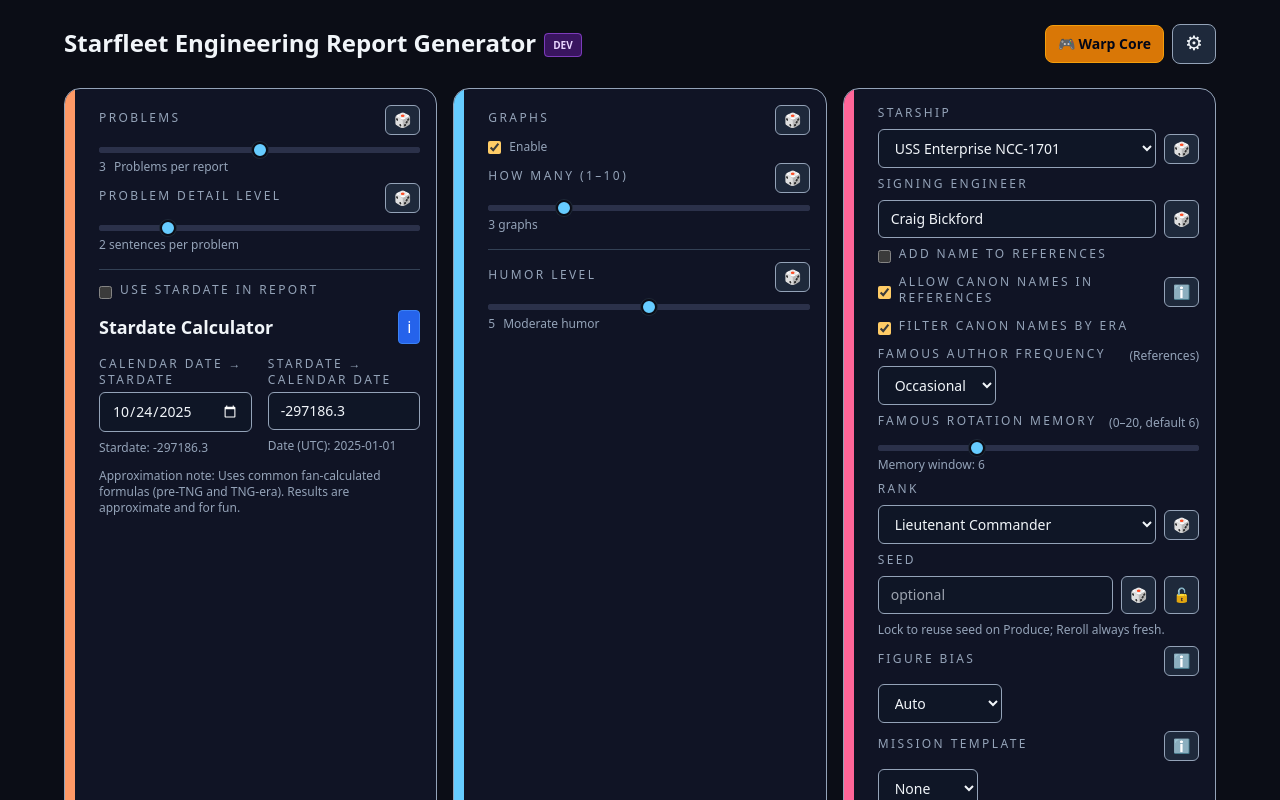
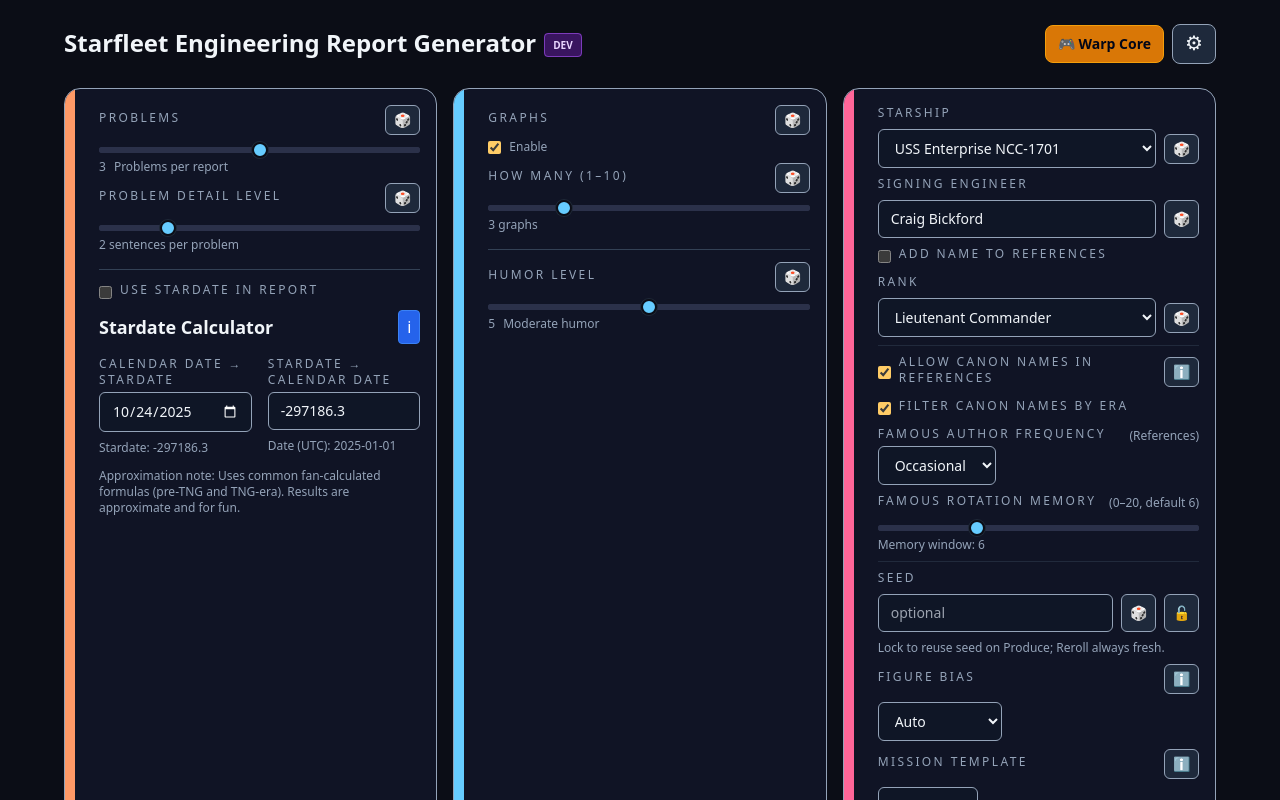
Before and after one commit to RocketMobster/warpcorereports, a React (Vite) app: page / in a window 1280 px wide. Shown: the top 800 px of the page. Built offline with nearby package versions, Linux system fonts and the light colour scheme; the HTML template or start-up script is replaced by a standard one.

Commit message:
fix: reorder controls - move Rank after Add Name to References, add section dividers

```diff
--- a/src/components/ReportControls.tsx
+++ b/src/components/ReportControls.tsx
@@ -774,6 +774,17 @@ export default function ReportControls({ onGenerate, onPreviewCrew, onRegenerate
               Add Name to References
             </label>
           </div>
+          <label className="lcars-label">Rank</label>
+          <div className="flex gap-2 items-center">
+            <select value={signatoryRank} onChange={e=>setSignatoryRank(e.target.value as Rank)} className="lcars-input flex-1" aria-label="Select rank">
+              {ranks.map(r=> <option key={r}>{r}</option>)}
+            </select>
+            <button onClick={handleRandomRank} className="lcars-btn" title="Randomize rank" aria-label="Randomize rank">🎲</button>
+          </div>
+
+          {/* Divider between Ship & Signature and References & Canon Names sections */}
+          <div className="border-t border-slate-700/50 my-3"></div>
+
           <div className="flex items-center gap-2">
             <input
               type="checkbox"
@@ -849,13 +860,9 @@ export default function ReportControls({ onGenerate, onPreviewCrew, onRegenerate
             />
             <div id="famous-mem-help" className="lcars-small">Memory window: {famousRecentMemory}</div>
           </div>
-          <label className="lcars-label">Rank</label>
-          <div className="flex gap-2 items-center">
-            <select value={signatoryRank} onChange={e=>setSignatoryRank(e.target.value as Rank)} className="lcars-input flex-1" aria-label="Select rank">
-              {ranks.map(r=> <option key={r}>{r}</option>)}
-            </select>
-            <button onClick={handleRandomRank} className="lcars-btn" title="Randomize rank" aria-label="Randomize rank">🎲</button>
-          </div>
+
+          {/* Divider between References & Canon Names and Seed section */}
+          <div className="border-t border-slate-700/50 my-3"></div>
 
           <label className="lcars-label">Seed</label>
           <div className="flex gap-2">
```
